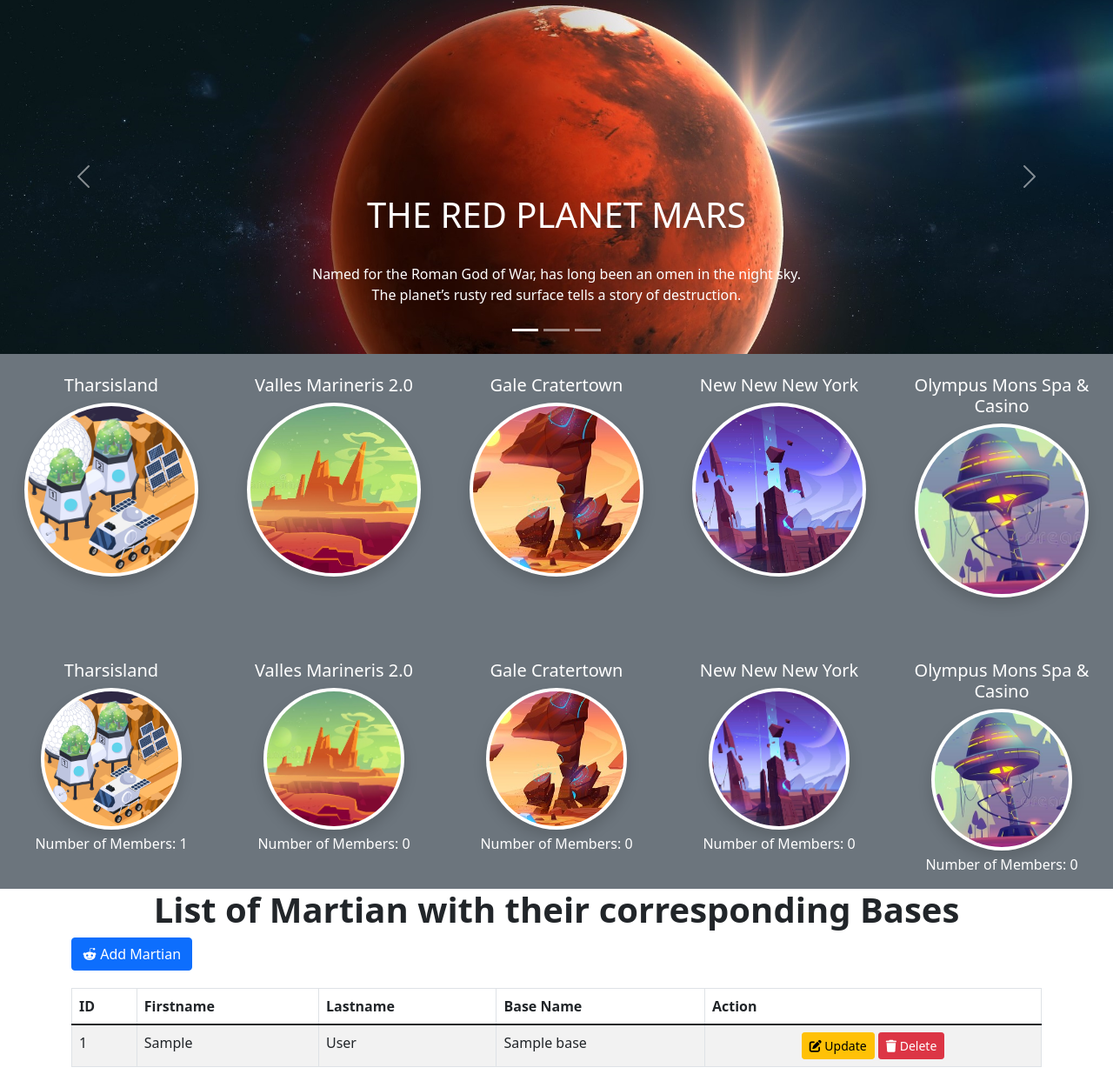
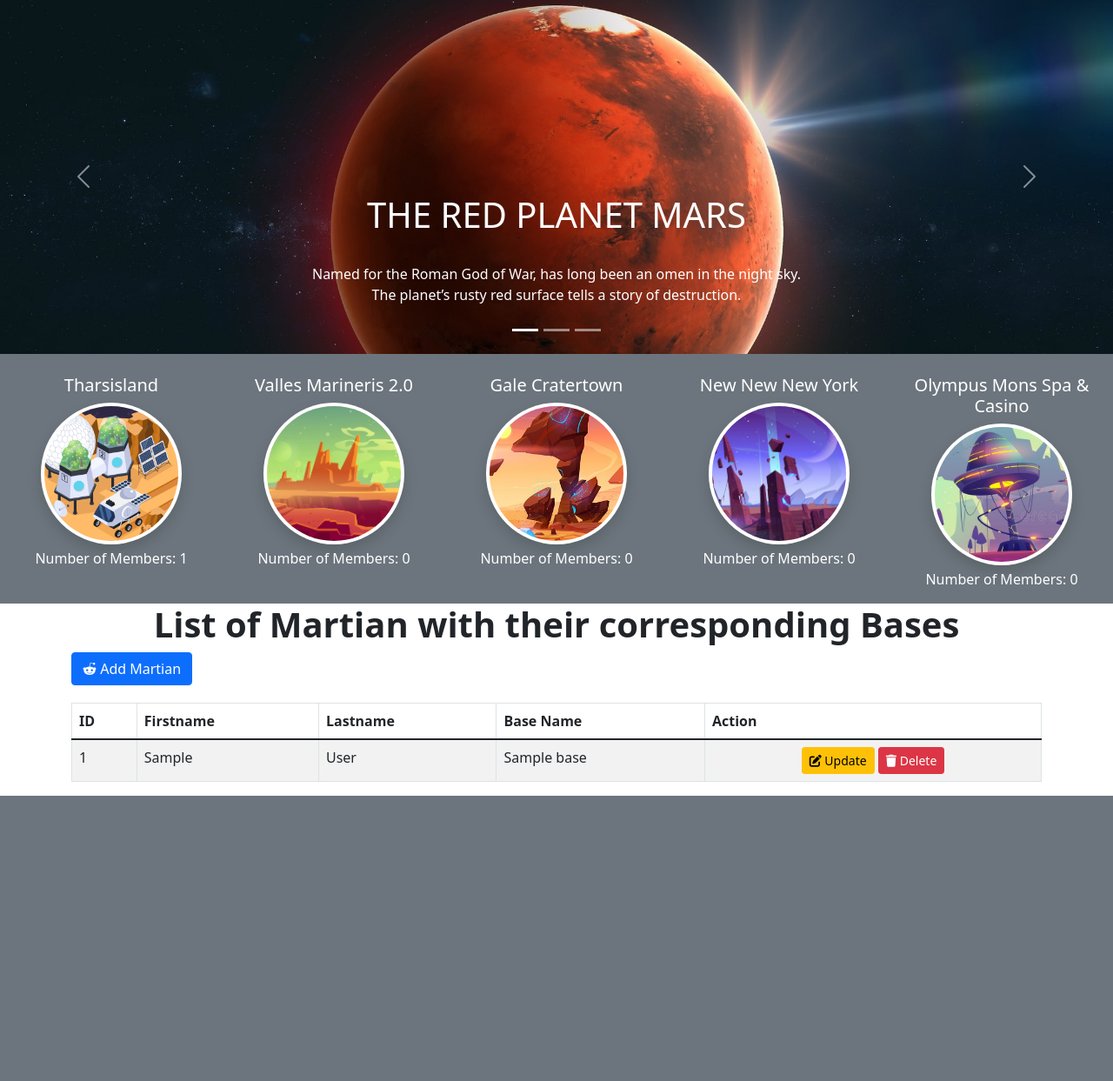
Before and after one commit to Raven1K/casestudy2, a PHP site: page / in a window 1280 px wide. Shown: the part 63-1306 px from the top of the page at 87% size. After the commit the page ends 978 px from the top, so only its background shows below. Run offline with PHP 8.4, Linux system fonts and the light colour scheme; tables that the repository leaves empty or names only in its code hold one stand-in row (values such as "Sample post").

Commit message:
Update hdrslide.php

```diff
--- a/hdrslide.php
+++ b/hdrslide.php
@@ -38,32 +38,3 @@
     <span class="visually-hidden">Next</span>
   </button>
 </div>
-
-
-<!-- Base Icons -->
-
-<div class="container-fluid bg-secondary text-center text-white">
-<br>
-  <div class="row">
-    <div class="col">
-    <h5>Tharsisland</h5>
-    <a href="#"><img src="images/mars_base1.jpg" class="shadow p-1 mb-5 bg-body" alt="Base 01" style="border-radius: 50%; width: 200px;"></a>
-    </div>
-    <div class="col">
-    <h5>Valles Marineris 2.0</h5>
-    <a href="#"><img src="images/mars_base2.jpg" class="shadow p-1 mb-5 bg-body" alt="Base 01" style="border-radius: 50%; width: 200px;"></a>
-    </div>
-    <div class="col">
-    <h5>Gale Cratertown</h5>
-    <a href="#"><img src="images/mars_base3.jpg" class="shadow p-1 mb-5 bg-body" alt="Base 01" style="border-radius: 50%; width: 200px;"></a>
-    </div>
-    <div class="col">
-    <h5>New New New York</h5>
-    <a href="#"><img src="images/mars_base4.jpg" class="shadow p-1 mb-5 bg-body" alt="Base 01" style="border-radius: 50%; width: 200px;"></a>
-    </div>
-    <div class="col">
-    <h5>Olympus Mons Spa & Casino</h5>
-    <a href="#"><img src="images/mars_base5.jpg" class="shadow p-1 mb-5 bg-body" alt="Base 01" style="border-radius: 50%; width: 200px;"></a>
-    </div>
-  </div>
-</div>
```
